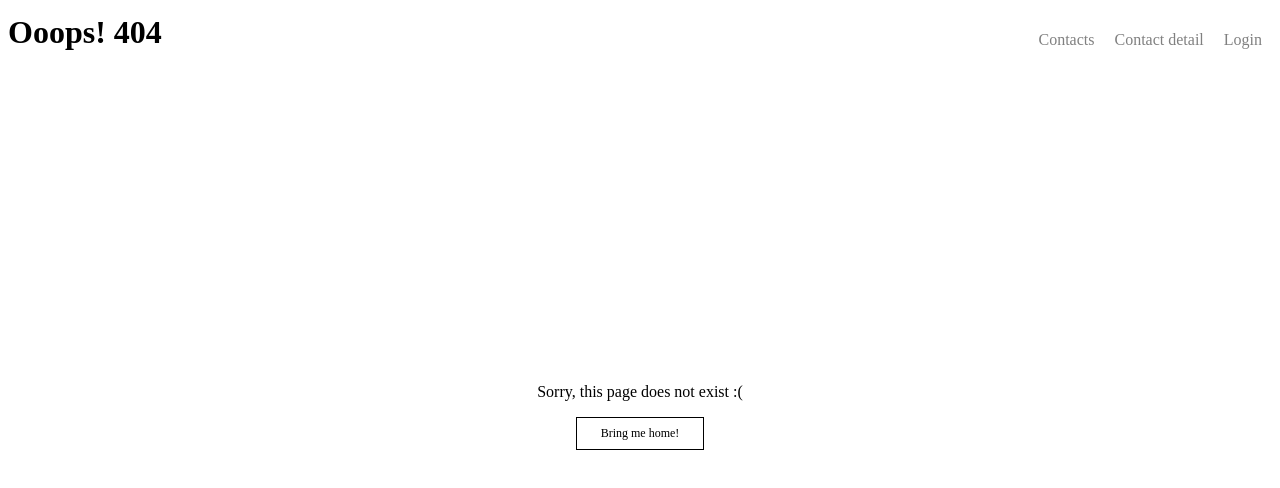
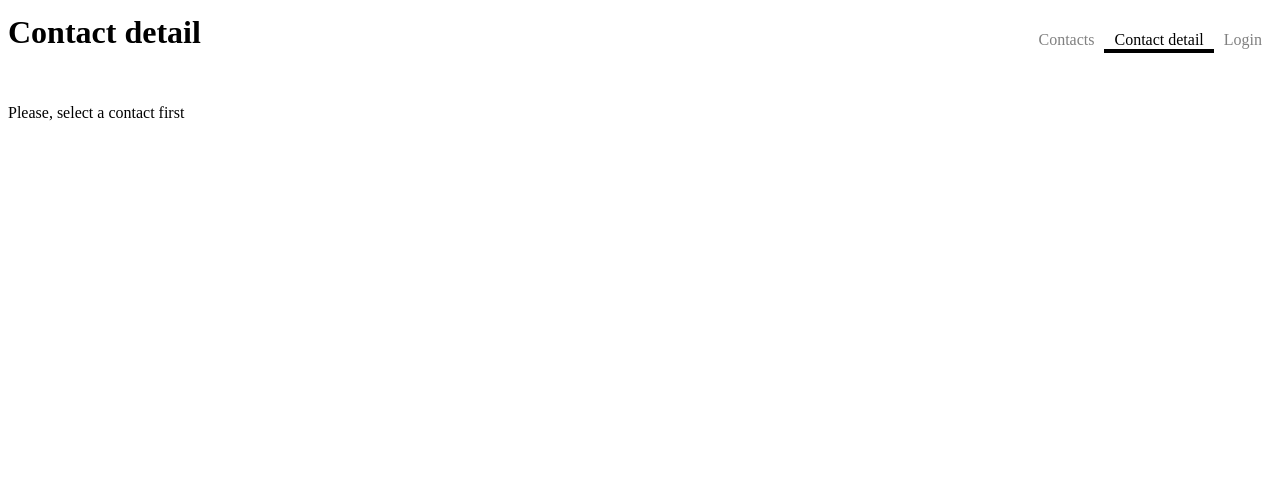
Before and after one commit to kaikcreator/angular-school-c4, an Angular app: page /contact-detail in a window 1280 px wide. Before the commit this address led to /not-found. Shown: the top 488 px of the page. Built offline with nearby package versions, Linux system fonts and the light colour scheme.

Commit message:
completed point 9

```diff
--- a/src/app/app.module.ts
+++ b/src/app/app.module.ts
@@ -14,7 +14,11 @@ import { ContactDetailEmptyComponent } from './contact-detail-empty/contact-deta
 
 const appRoutes: Routes = [
   { path: 'contacts', component: ContactsListComponent, data:{title: "Contacts"} },
-  { path: 'contact-detail/:id', component: ContactDetailComponent, data:{title: "Contact detail"} },
+  { path: 'contact-detail', component: ContactDetailShellComponent, data:{title: "Contact detail"},
+    children: [
+      {path: ':id', component:ContactDetailComponent}
+    ]
+  },
   { path: 'login', component: LoginComponent, data:{title: "Login"} },
   { path: 'not-found', component:NotFoundComponent, data:{title: "Ooops! 404"}},
   { path: '',
--- a/src/app/contact-detail-shell/contact-detail-shell.component.html
+++ b/src/app/contact-detail-shell/contact-detail-shell.component.html
@@ -1 +1,2 @@
-<p>Contact detail shell</p>
+<p *ngIf="!childRoute.isActivated">Please, select a contact first</p>
+<router-outlet #childRoute="outlet"></router-outlet>
```
